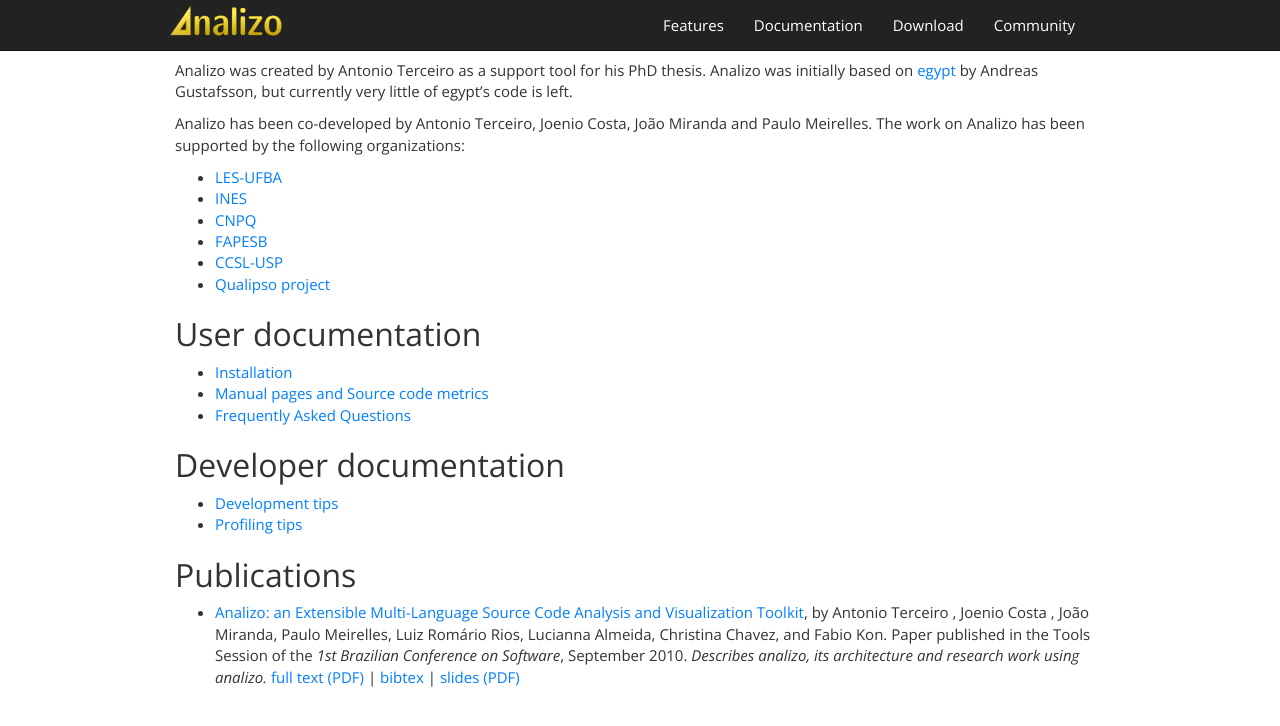
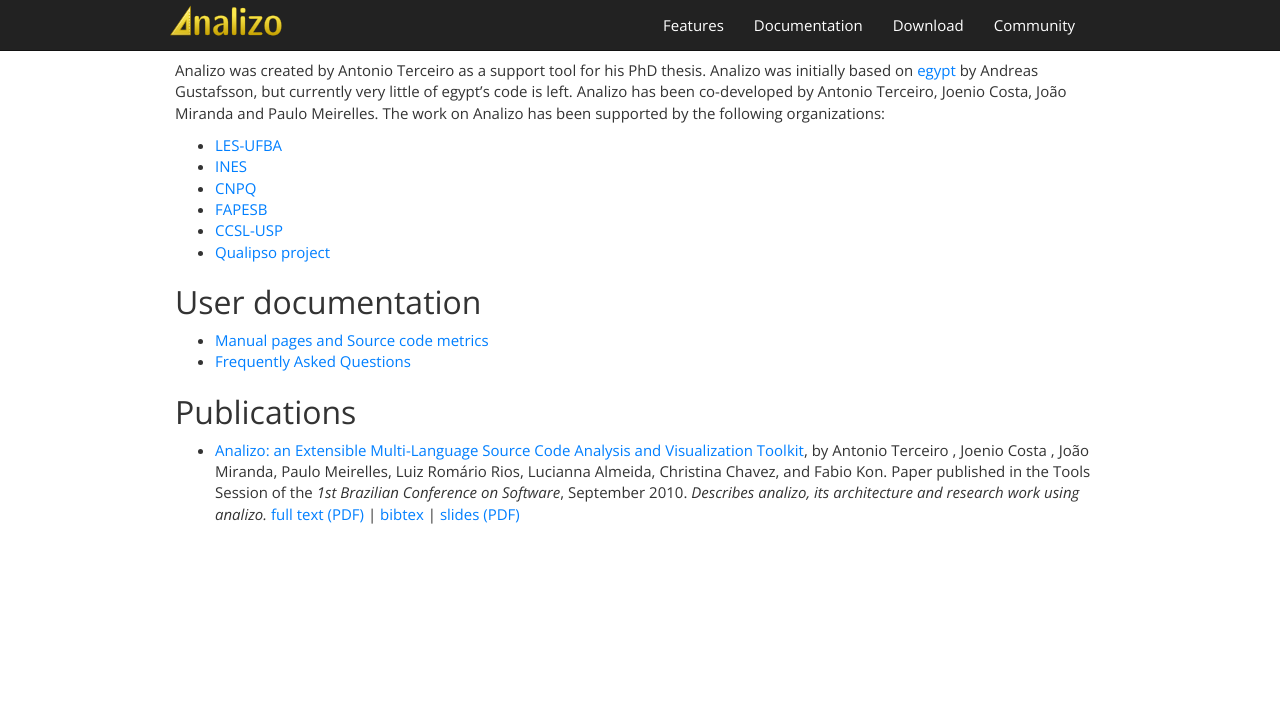
Before and after one commit to analizo/analizo.github.io, a Jekyll site: the page built from documentation.md, in a window 1280 px wide. Shown: the top 726 px of the page. Built offline with Jekyll 4.4.1, drawn with Linux system fonts in a browser that asks for light colours; nearby versions of some CDN libraries; our own code applies the rules of GitHub Pages for plain Markdown files; library files that are not in the unit come from our copies.

Commit message:
removing some duplicated links from documentation page

```diff
--- a/documentation.md
+++ b/documentation.md
@@ -5,7 +5,6 @@
 Analizo was created by Antonio Terceiro as a support tool for his PhD thesis.
 Analizo was initially based on [egypt](http://www.gson.org/egypt/) by Andreas
 Gustafsson, but currently very little of egypt's code is left.
-
 Analizo has been co-developed by Antonio Terceiro, Joenio Costa, João Miranda
 and Paulo Meirelles. The work on Analizo has been supported by the following
 organizations:
@@ -19,21 +18,12 @@
 
 ## User documentation
 
-* [Installation][install]
 * [Manual pages and Source code metrics][cpan]
 * [Frequently Asked Questions](faq.html)
 
-## Developer documentation
-
-* [Development tips][hacking]
-* [Profiling tips][profiling]
 
 ## Publications
 
 - [Analizo: an Extensible Multi-Language Source Code Analysis and Visualization Toolkit](publications/analizo-cbsoft2010-tools.pdf), by Antonio Terceiro , Joenio Costa , João Miranda, Paulo Meirelles, Luiz Romário Rios, Lucianna Almeida, Christina Chavez, and Fabio Kon. Paper published in the Tools Session of the *1st Brazilian Conference on Software*, September 2010. *Describes analizo, its architecture and research work using analizo.* [full text (PDF)](publications/analizo-cbsoft2010-tools.pdf) \| [bibtex](publications/analizo-cbsoft2010-tools.bib) \| [slides (PDF)](publications/analizo-cbsoft2010-tools-slides.pdf)
 
-[install]: {{ site.analizo_github }}/blob/master/INSTALL.md
 [cpan]: https://metacpan.org/release/Analizo
-[pod]: https://metacpan.org/pod/Analizo
-[profiling]: {{ site.analizo_github }}/blob/master/PROFILING.md
-[hacking]: {{ site.analizo_github }}/blob/master/HACKING.md
```
